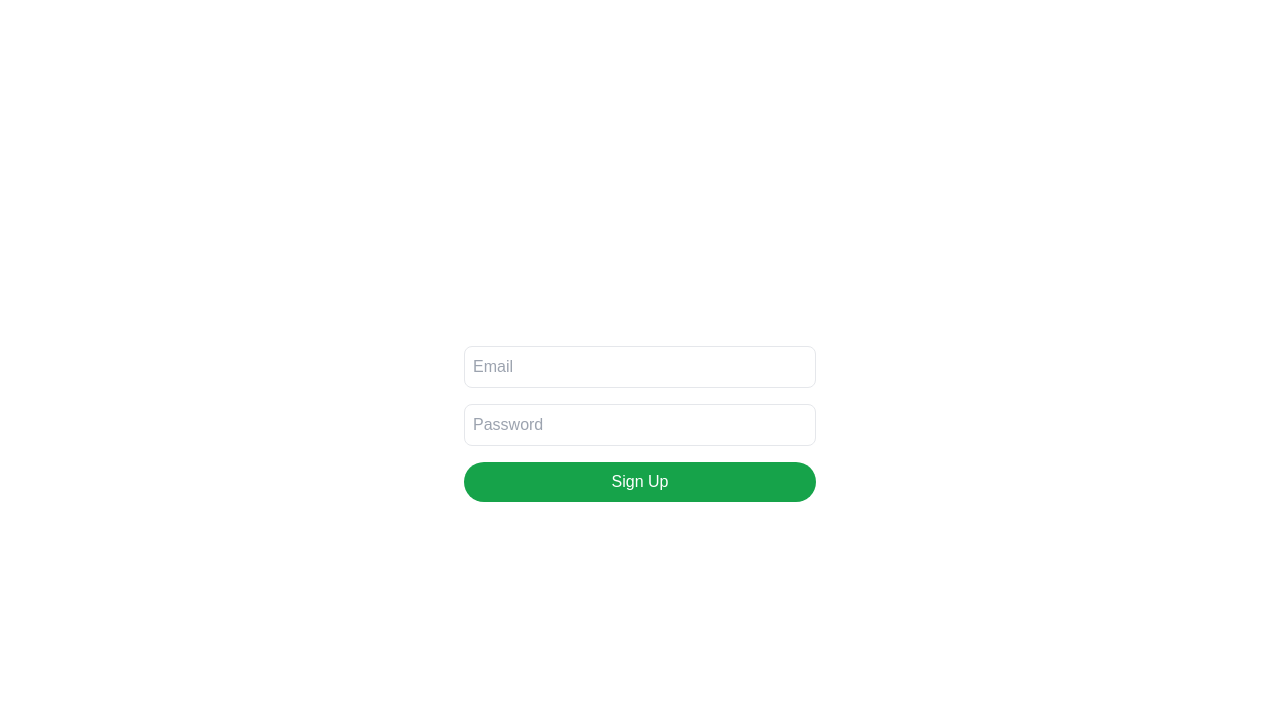
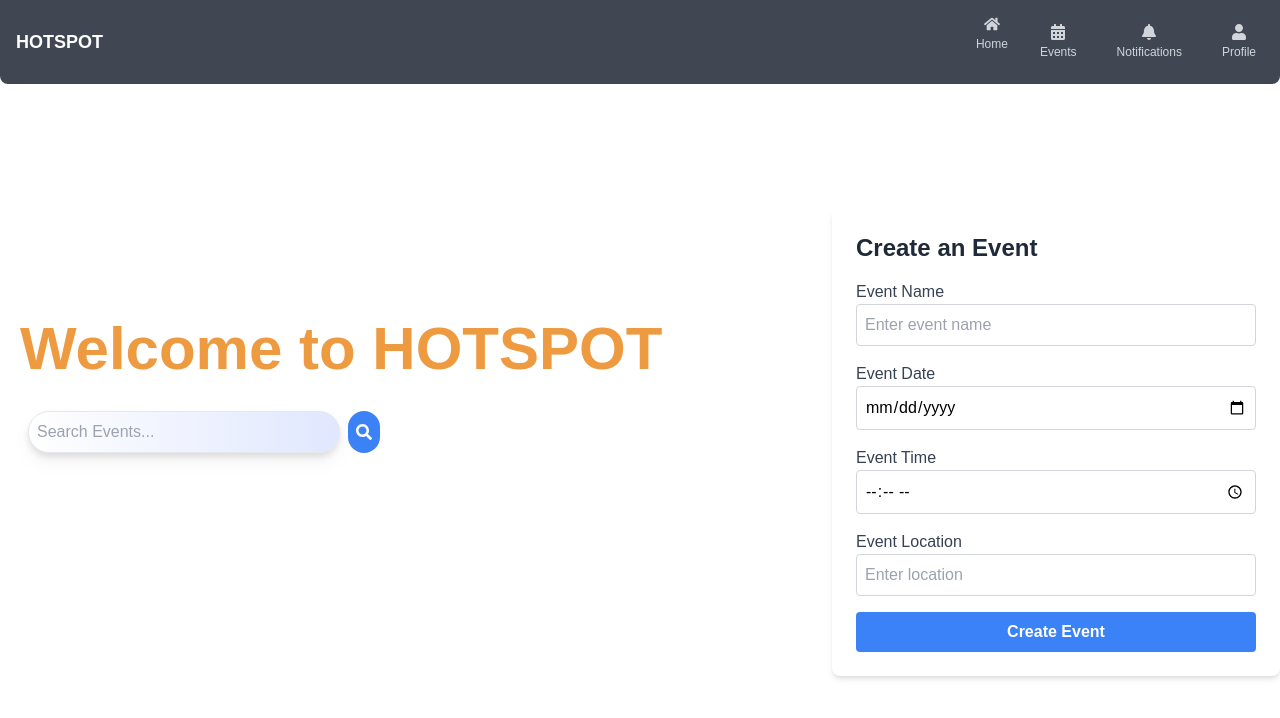
Before and after one commit to noel-chacko/renderHotSpot, a Next.js app in the folder hotspot-events-app/: page / in a window 1280 px wide. Shown: the top 718 px of the page. Built offline with nearby package versions, Linux system fonts and the light colour scheme.

Commit message:
Latest searchBar

```diff
--- a/hotspot-events-app/src/app/page.tsx
+++ b/hotspot-events-app/src/app/page.tsx
@@ -11,7 +11,7 @@ import { db } from './firebase';
 import { collection, addDoc } from "firebase/firestore";
 
 export default function Home() {
-  const [isRegistered, setIsRegistered] = useState(false);
+  // const [isRegistered, setIsRegistered] = useState(false);
   const router = useRouter();
   const [isNotificationOpen, setNotificationOpen] = useState(false);
   const notificationRef = useRef(null);
@@ -68,9 +68,9 @@ export default function Home() {
     };
   }, []);
 
-  if (!isRegistered) {
-    return <Registration onRegister={() => setIsRegistered(true)} />;
-  }
+  // if (!isRegistered) {
+  //   return <Registration onRegister={() => setIsRegistered(true)} />;
+  // }
 
   return (
     <div className="flex flex-col min-h-screen">
--- a/hotspot-events-app/src/app/searchBar.tsx
+++ b/hotspot-events-app/src/app/searchBar.tsx
@@ -28,12 +28,12 @@ export default function Search(){
                                         onKeyDown={(e) =>{
                                                 if(e.key === "Enter"){onSearch();}
                                         }}
-                                        className="w-2/3 p-2 border rounded-lg text-black "
+                                        className="w-2/3 p-2 border rounded-full text-black drop-shadow-lg focus:outline-none focus:ring-2 focus:ring-blue-400 bg-gradient-to-r from-white to-indigo-100"
                                         required
                                 />
                                 <button
                                         onClick={onSearch}
-                                        className="p-2 bg-blue-500 text-white rounded-lg hover:bg-blue-600"
+                                        className="p-2 bg-blue-500 text-white rounded-full hover:bg-blue-600 transition-transform transform hover:scale-105"
                                 >
                                 <FaSearch/>
                                 </button>
```
Also changed, not shown: hotspot-events-app/vercel.json.
